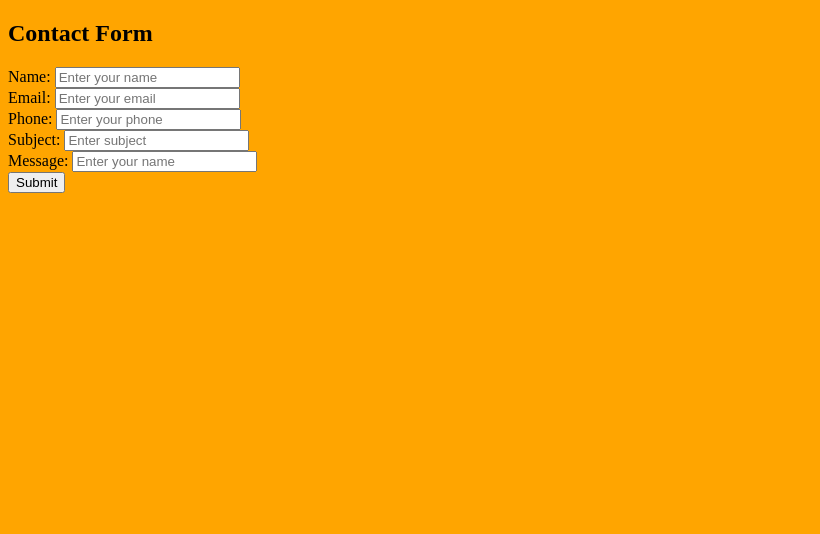
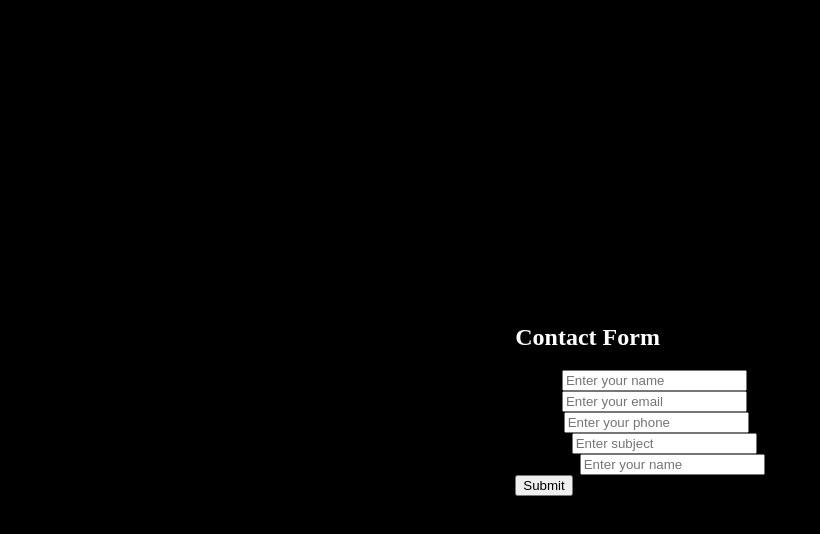
Before and after one commit to ez-code-it/myform, a plain HTML site: page index.html in a window 1280 px wide. Shown: the whole page, without its empty margins (0-820 px from the left). Drawn offline with Linux system fonts and the light colour scheme.

Commit message:
Add files via upload

```diff
--- a/index.html
+++ b/index.html
@@ -7,6 +7,7 @@
     <link rel="stylesheet" href="style.css">
 </head>
 <body>
+<div class="op">
     <h2>Contact Form</h2>
     <form>
         <label>Name:</label>
@@ -15,11 +16,9 @@
         <label>Email:</label>
         <input type="email" placeholder="Enter your email">
 		<br>
-
         <label>Phone:</label>
         <input type="tel" placeholder="Enter your phone">
 		<br>
-
         <label>Subject:</label>
         <input type="text" placeholder="Enter subject">
 		<br>
@@ -28,6 +27,6 @@
 		<br>
         <button type="submit">Submit</button>
     </form>
-
+</div>
 </body>
 </html>
--- a/style.css
+++ b/style.css
@@ -1,4 +1,17 @@
 body {
-  background-color: orange;
-  text-color: black;
+    margin: 0;
+    padding: 0;
+    height: 100vh;
+    display: flex;
+    justify-content: center;
+    align-items: center;
+    background-color: black ;
 }
+
+.op {
+    padding: 20px;
+    border-radius: 10px;
+}
+h2{
+color:white;
+}
```
